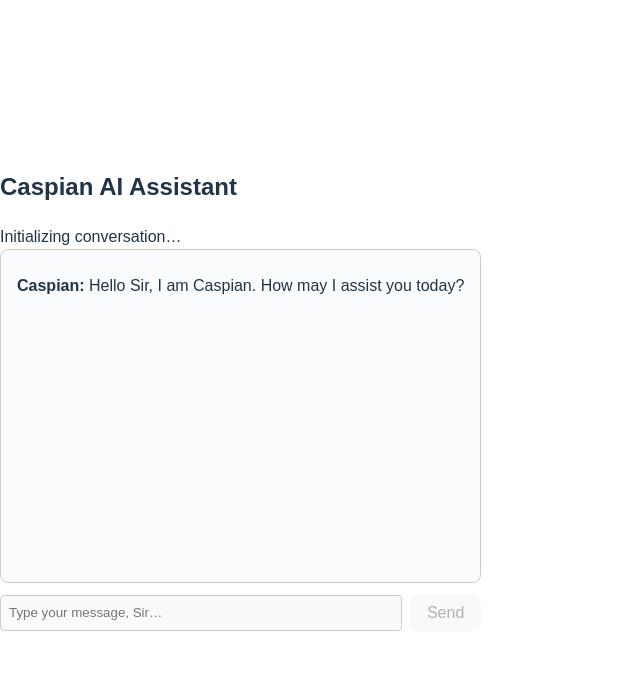
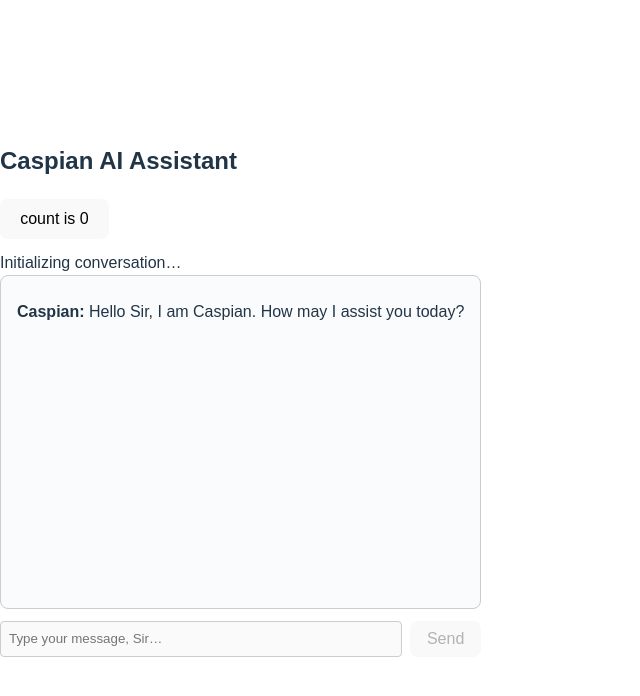
Before and after one commit to ivinitus/caspian, a React (Vite) app in the folder caspian/frontend/web/: page / in a window 1280 px wide. Shown: the top 696 px of the page, without its empty margins (0-640 px from the left). Built offline with nearby package versions, Linux system fonts and the light colour scheme; no server answers.

Commit message:
feat(web): add simple counter UI (count is 0) to src/App.jsx while keeping chat functionality

```diff
--- a/caspian/frontend/web/src/App.jsx
+++ b/caspian/frontend/web/src/App.jsx
@@ -10,6 +10,8 @@ export default function App() {
   ]);
   const [input, setInput] = useState("");
   const [loading, setLoading] = useState(false);
+  // Simple counter to satisfy Vite + React requirement
+  const [count, setCount] = useState(0);
 
   useEffect(() => {
     // Use default personal user seeded on backend
@@ -76,6 +78,10 @@ export default function App() {
   return (
     <div style={{ maxWidth: 600, margin: "40px auto", fontFamily: "sans-serif" }}>
       <h2>Caspian AI Assistant</h2>
+      {/* Simple counter */}
+      <button onClick={() => setCount(c => c + 1)} style={{ marginBottom: 12 }}>
+        count is {count}
+      </button>
       {!conversationId && <div>Initializing conversation…</div>}
       <div style={{ border: "1px solid #ccc", borderRadius: 8, padding: 16, minHeight: 300, background: "#fafbfc" }}>
         {messages.map((m, i) => (
```
